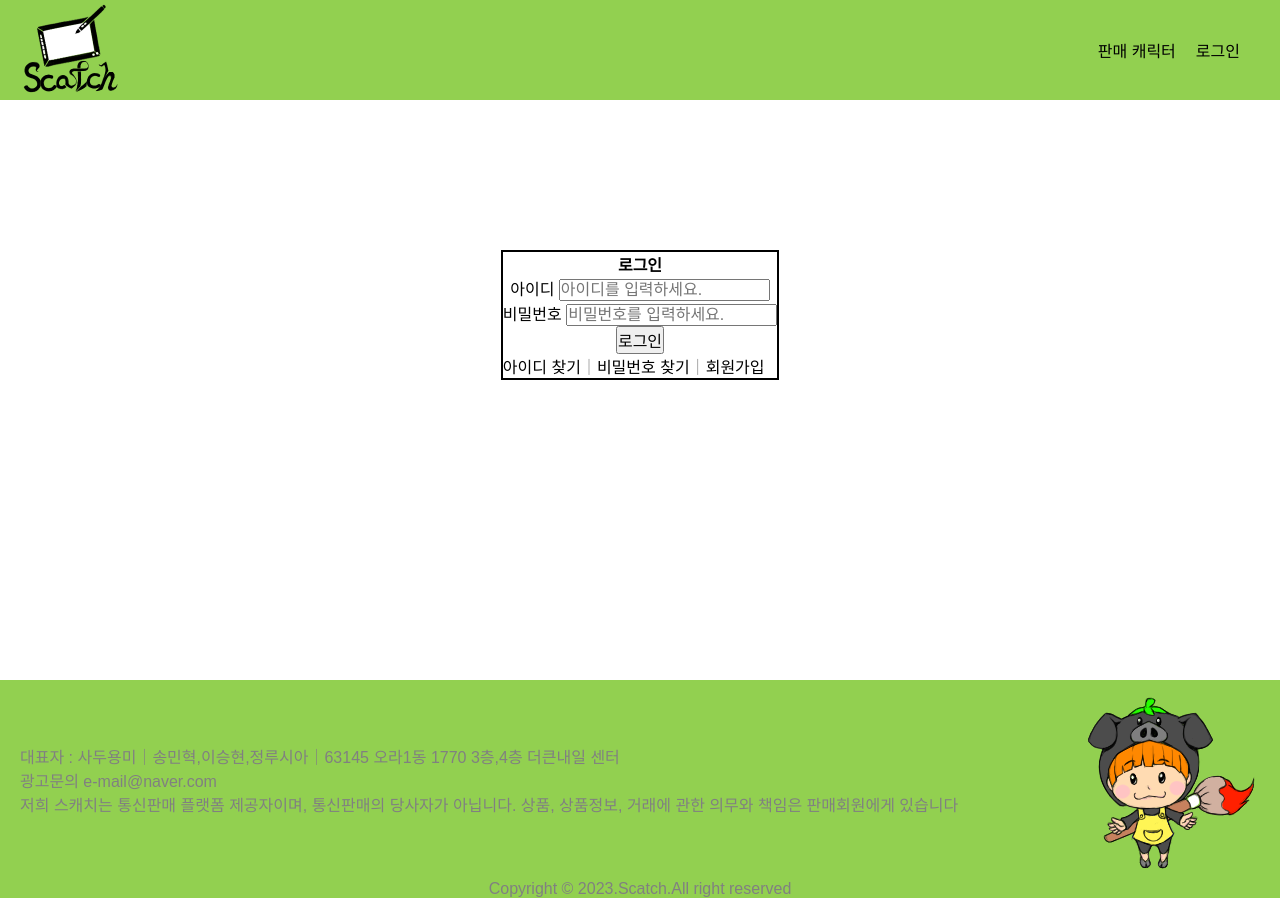
After one commit to JEJU-Ratus/scatch, a PHP site: page /login.html in a window 1280 px wide. The commit adds this page. Run offline with PHP 8.4, Linux system fonts and the light colour scheme.

Commit message:
scatch 로그인 페이지  구현

```diff
--- /dev/null
+++ b/login.css
@@ -0,0 +1,25 @@
+.wrap_login{
+  display: flex;
+  justify-content: center;
+  margin: 150px 0 300px;
+}
+.cont_login{
+  text-align: center;
+  border: 2px solid ;
+
+}
+.cont_login > ul{
+  display: flex;
+  list-style-type: none;
+}
+.cont_login li::after{
+  content: '｜';
+  color: gray;
+}
+.cont_login li:last-child::after{
+  content: '';
+}
+.copyright{
+  text-align: center;
+  color: gray;
+}
--- /dev/null
+++ b/login.html
@@ -0,0 +1,76 @@
+<!DOCTYPE html>
+<html lang="ko">
+
+<head>
+  <meta charset="UTF-8">
+  <meta http-equiv="X-UA-Compatible" content="IE=edge">
+  <meta name="viewport" content="width=device-width, initial-scale=1.0">
+  <title>Document</title>
+  <link rel="stylesheet" href="login.css">
+  <link rel="stylesheet" href="style.css">
+  <link rel="stylesheet" href="reset.css">
+
+</head>
+
+<body>
+
+  <header>
+    <!-- 상단 영역. 로고 및 메뉴 -->
+    <div class="cont_frame">
+      <h1>
+        <!-- 로고 -->
+        <img class="wrap_logo" src="./images/logo.png" alt="스캐치 로고 이미지">
+      </h1>
+      <nav>
+        <!-- 메뉴 -->
+        <ul>
+          <li><a href="#">판매 캐릭터</a></li>
+          <li><a href="login.html">로그인</a></li>
+        </ul>
+      </nav>
+    </div>
+  </header>
+
+  <main>
+    <div class="wrap_login">
+      <section class="cont_login">
+        <!-- 로그인 영역 -->
+        <h2>로그인</h2>
+        <form action="https://eo48xexcwricnxm.m.pipedream.net/" method="post">
+          <div class="wrap_id">
+            <label for="id_text">아이디</label>
+            <input id="id_text" type="text" name="id" pattern="^([a-z0-9_]){8,50}$" placeholder="아이디를 입력하세요.">
+          </div>
+          <div class="wrap_pw">
+            <label for="pw_text">비밀번호</label>
+            <input id="pw_text" type="password" name="pw"
+              pattern="^(?=.*[A-Z])(?=.*[a-z])(?=.*[0-9])(?=.*[!@#$%^&*()_-+=[]{}~?:;`|/]).{9,50}$"
+              placeholder="비밀번호를 입력하세요.">
+          </div>
+          <button>로그인</button>
+        </form>
+        <ul>
+          <li>아이디 찾기</li>
+          <li>비밀번호 찾기</li>
+          <li>회원가입</li>
+        </ul>
+      </section>
+    </div>
+  </main>
+
+  <footer>
+    <!-- 하단 영역. 기업 정보 및 마스코트 배치 -->
+    <div class="cont_frame">
+      <div class="wrap_info">
+        <p>대표자 : 사두용미｜송민혁,이승현,정루시아｜63145 오라1동 1770 3층,4층 더큰내일 센터</p>
+        <p>광고문의 e-mail@naver.com</p>
+        <p>저희 스캐치는 통신판매 플랫폼 제공자이며, 통신판매의 당사자가 아닙니다. 상품, 상품정보, 거래에 관한 의무와 책임은 판매회원에게 있습니다</p>
+      </div>
+      <img src="./images/doni.png" alt="도니캐릭터">
+    </div>
+    <p class="copyright">Copyright © 2023.Scatch.All right reserved</p>
+  </footer>
+
+</body>
+
+</html>
--- a/reset.css
+++ b/reset.css
@@ -13,6 +13,7 @@ a:hover{
     box-sizing: border-box;
     margin: 0px;
     padding: 0px;
+    font-family: 'Noto Sans KR', Poppins, sans-serif;
     font-size: 16px;
 }
 
--- a/style.css
+++ b/style.css
@@ -4,13 +4,12 @@ header {/* 상단영역 배경 */
 footer{/* 하단영역 배경 */
   background-color: #92D050;
 }
-.cont{
-  width: 1200px;
-  margin: 0 auto;
-}
-.cont_head{/* 상단영역 */
+
+.cont_frame{/* 상단 헤더 영역 및 하단 푸터 영역  */
   display: flex;
   align-items: center;
+  justify-content: space-between;
+  margin: 0 20px;
 }
 
 h1 { /* 로고 */
@@ -19,11 +18,6 @@ h1 { /* 로고 */
 .wrap_logo{ /* 상단영역 로고 */
   width: 100px;
 }
-
-.cont_head > nav{/* 상단영역 메뉴 배치 */
-  margin-left: auto;
-}
-
 header ul{/* 상단영역 메뉴 배치 */
   display: flex;
 }
@@ -31,15 +25,20 @@ header ul>li{ /* 상단영역 메뉴 배치 */
   list-style-type: none;
   margin-right: 20px;
 }
+.cont_main{
+  margin: 0 20px;
+}
 .cont_ad{/* 광고영역 */
   height: 300px;
   background-color: gray;
 }
-.cont_main{ /* 메인영역 임시로 */
+.cont_contents{ /* 메인영역 임시로 */
   height: 500px;
   background-color: yellow;
 }
-
+.wrap_info{
+  color: gray;
+}
 footer img{ /* 하단영역 마스코트 위치설정 */
   margin-left: auto;
 }
```
Also changed, not shown: index.html (+12 -7 lines).
